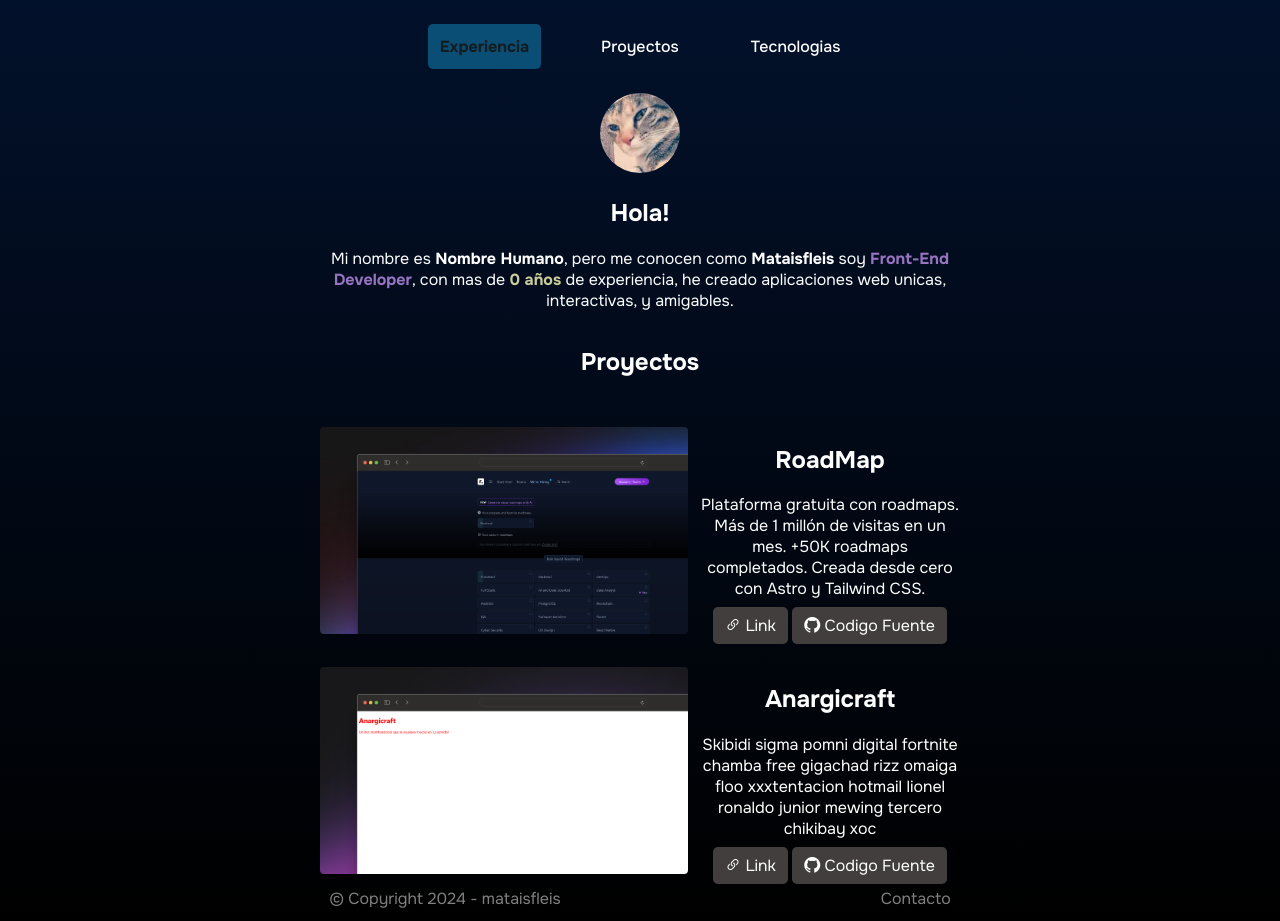
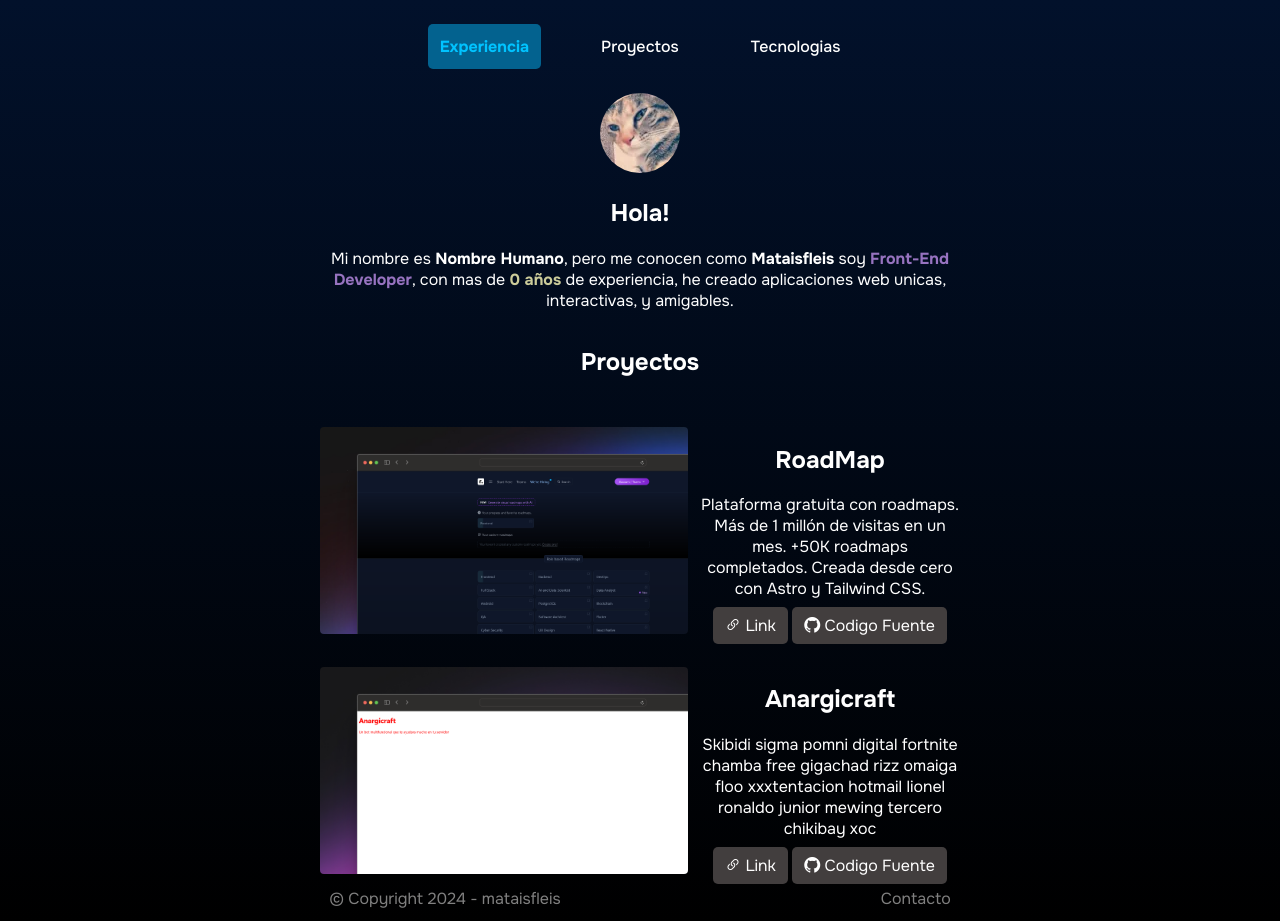
Before and after one commit to mataisfleis/Portfolio-example, a plain HTML site: page index.html in a window 1280 px wide. In both pictures the pointer is over the link "Experiencia". Drawn offline with nearby package versions, Linux system fonts and the light colour scheme.

Commit message:
Updated style.css

```diff
--- a/style.css
+++ b/style.css
@@ -47,8 +47,8 @@ body {
 }
 .nav-li:hover {
 	font-weight: bolder;
-	background-color: rgb(10, 78, 117);
-	color: rgb(19, 29, 32);
+	background-color: rgb(3, 98, 143);
+	color: rgb(0, 195, 255);
 }
 
 .purple {
```
